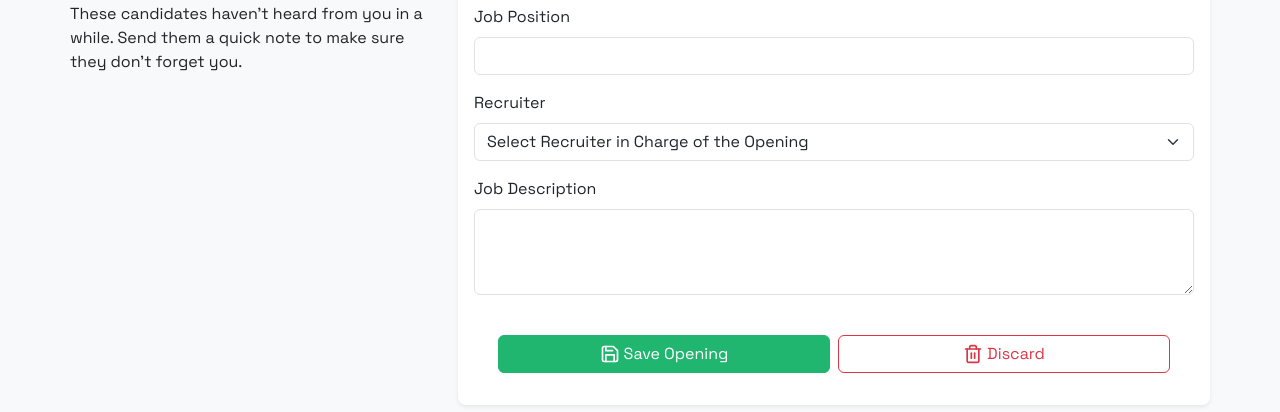
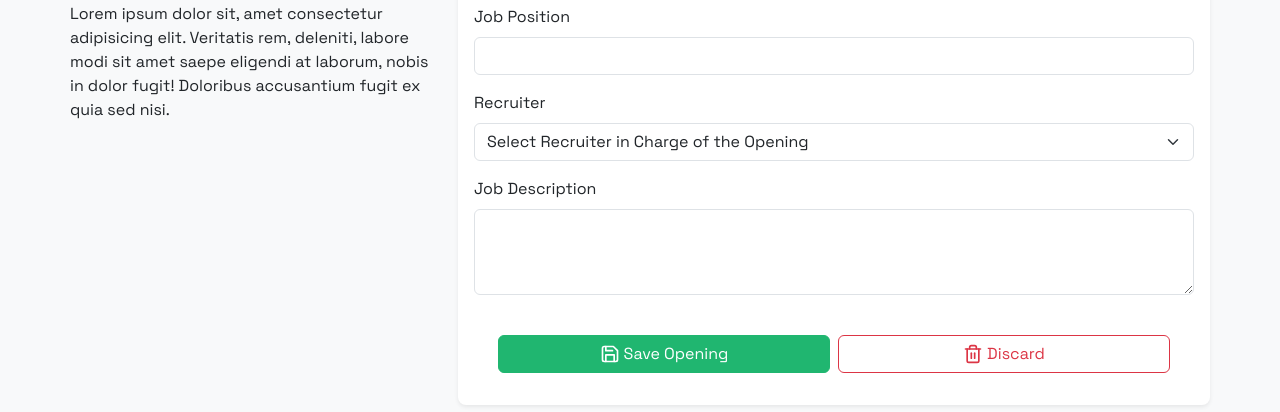
Before and after one commit to lcaruso12/Am-I-Hired, a website: page new-opening.html in a window 1280 px wide. Shown: the part 142-554 px from the top of the page. Drawn offline with nearby package versions, Linux system fonts and the light colour scheme.

Commit message:
New opening section

```diff
--- a/new-opening.html
+++ b/new-opening.html
@@ -136,12 +136,9 @@
                     <div class="card-header">
                         <h4 class="card-title">New Opening</h4>
                     </div>
-                    <p class="card-text py-2">These candidates haven't heard from you in a while. Send them a
-                        quick
-                        note to make sure
-                        they
-                        don't
-                        forget you.</p>
+                    <p class="card-text py-2">Lorem ipsum dolor sit, amet consectetur adipisicing elit. Veritatis rem,
+                        deleniti, labore modi sit amet saepe eligendi at laborum, nobis in dolor fugit! Doloribus
+                        accusantium fugit ex quia sed nisi.</p>
                 </div>
                 <div class="col-12 col-md-8">
                     <div class="card">
```
